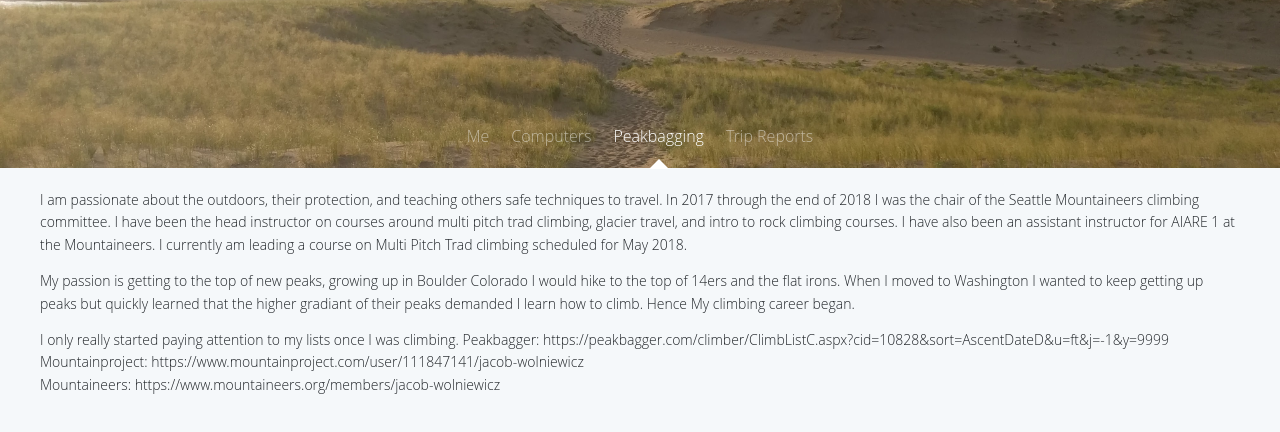
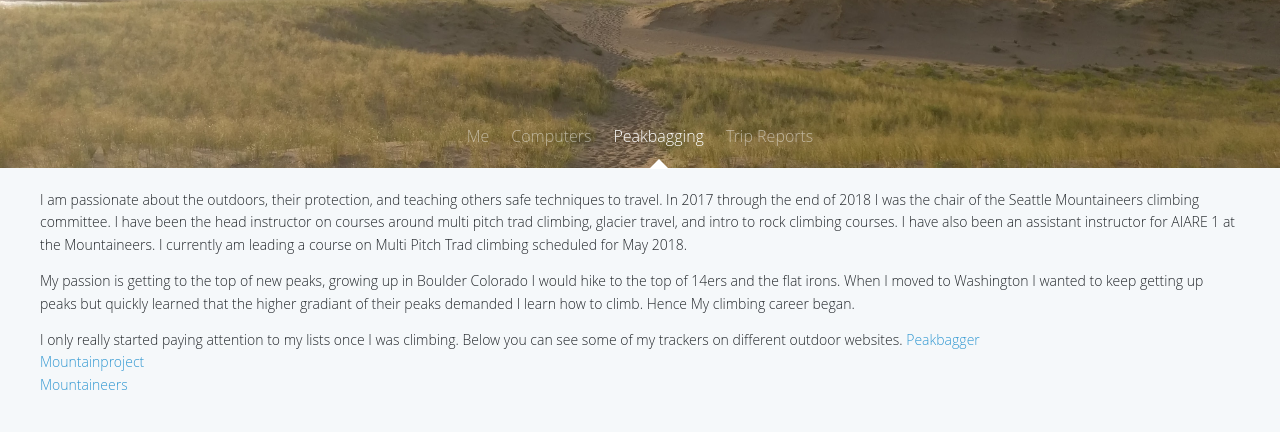
Before and after one commit to Wolniewicz/Jacob-Wolniewicz-Personal-Page, a plain HTML site: page public/index.html in a window 1280 px wide. Both pictures are taken after a click on the link "Peakbagging". Shown: the part 332-764 px from the top of the page. Drawn offline with nearby package versions, Linux system fonts and the light colour scheme.

Commit message:
adding links and mountain project logo

```diff
--- a/public/index.html
+++ b/public/index.html
@@ -62,10 +62,6 @@
       climbing committee.
     </p>
 
-    <p>
-      I'm passionate about how humans interact with computers.
-    </p>
-
   </div>
 
   <div class="container my-4" id="accessibilityDiv" style="display:none">
@@ -103,10 +99,11 @@
     </p>
 
     <p>
-      I only really started paying attention to my lists once I was climbing.
-      Peakbagger: https://peakbagger.com/climber/ClimbListC.aspx?cid=10828&sort=AscentDateD&u=ft&j=-1&y=9999 <br/>
-      Mountainproject: https://www.mountainproject.com/user/111847141/jacob-wolniewicz <br/>
-      Mountaineers: https://www.mountaineers.org/members/jacob-wolniewicz
+      I only really started paying attention to my lists once I was climbing. Below you can see some of my trackers on different outdoor
+      websites.
+      <a href="https://peakbagger.com/climber/ClimbListC.aspx?cid=10828&sort=AscentDateD&u=ft&j=-1&y=9999">Peakbagger</a> <br/>
+      <a href="https://www.mountainproject.com/user/111847141/jacob-wolniewicz">Mountainproject</a> <br/>
+      <a href="https://www.mountaineers.org/members/jacob-wolniewicz">Mountaineers</a>
     </p>
   </div>
 
```
Also changed, not shown: public/assets/img/mountainProjectLogo.png (added).
